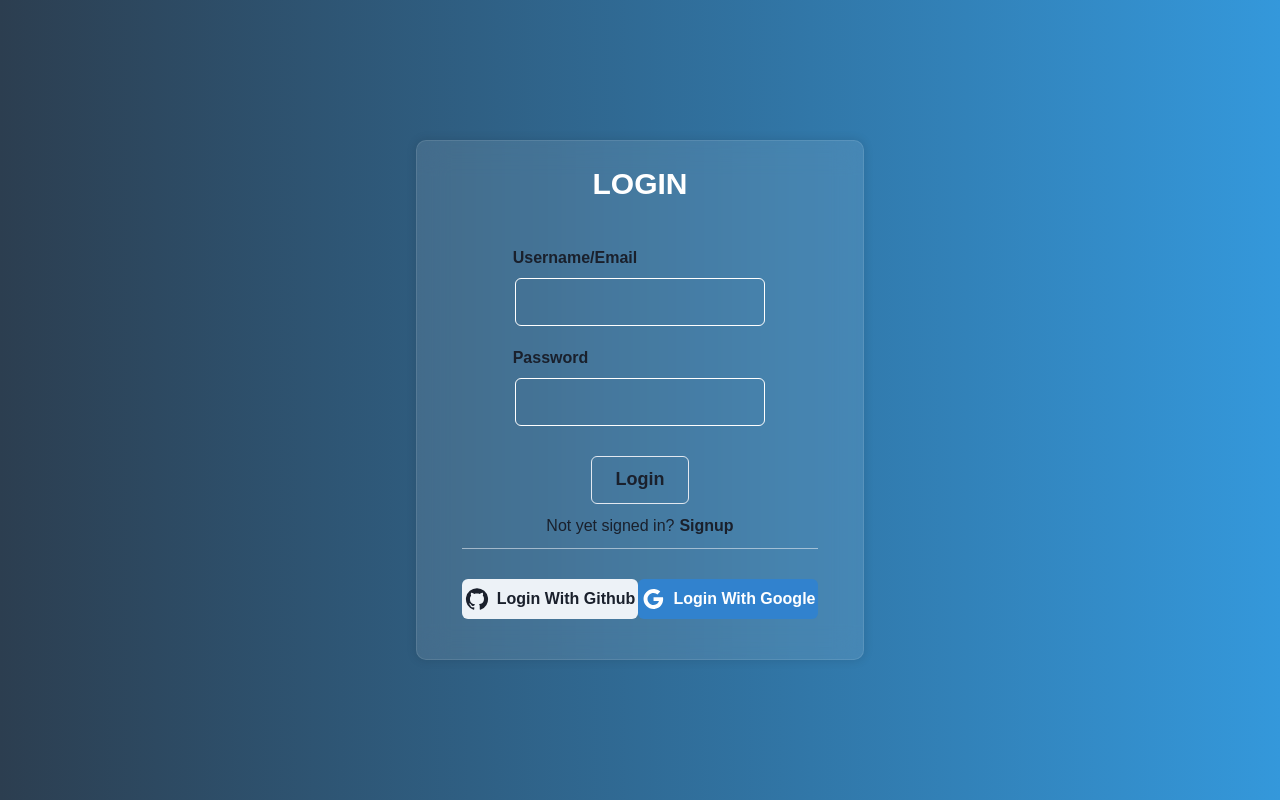
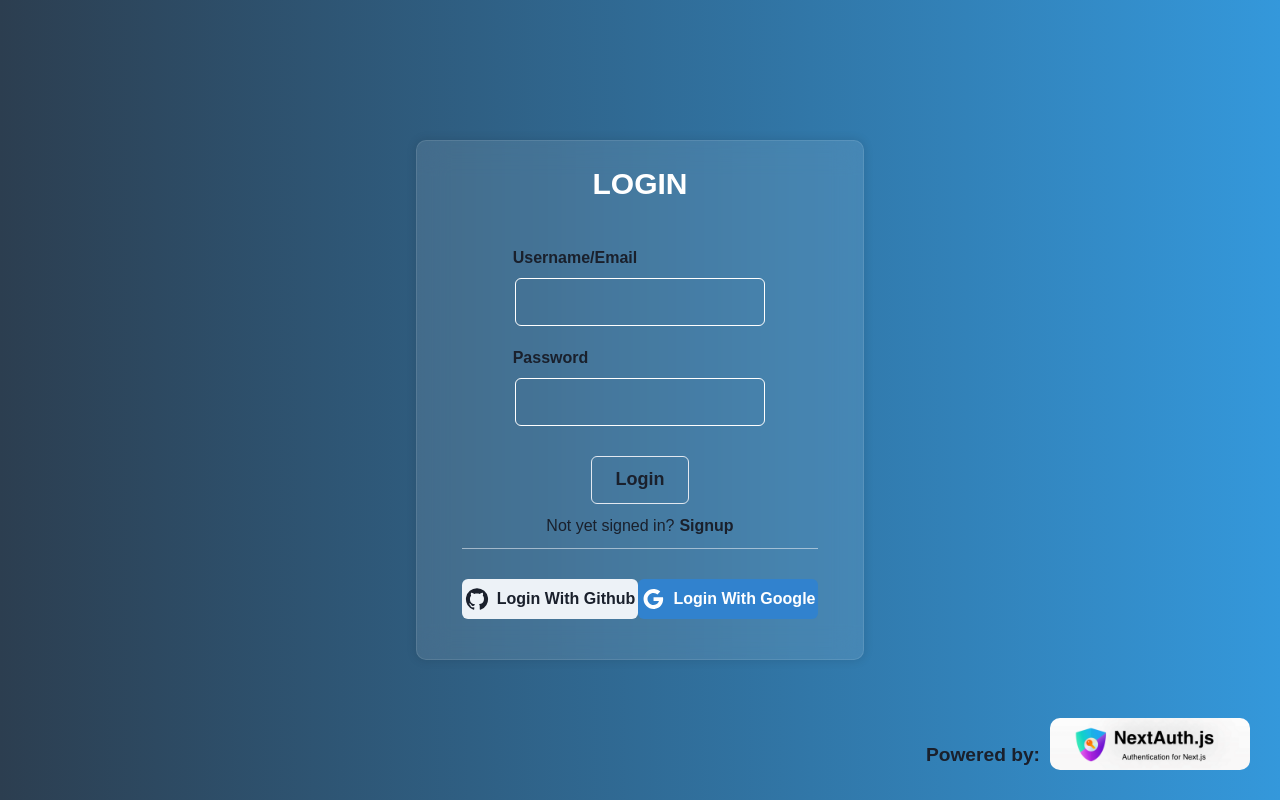
Before and after one commit to waleed2000x/NEXT-Dashboard, a Next.js app: page /login in a window 1280 px wide. Built offline with nearby package versions, Linux system fonts and the light colour scheme.

Commit message:
Next Auth config

```diff
--- a/app/login/page.js
+++ b/app/login/page.js
@@ -11,6 +11,7 @@ import GitHubIcon from "@mui/icons-material/GitHub";
 import GoogleIcon from "@mui/icons-material/Google";
 import { signIn } from "next-auth/react"; // Import signIn from next-auth/react
 import Link from "next/link";
+import Image from "next/image";
 
 export default function LoginPage() {
   const handleGitHubSignIn = () => {
@@ -65,6 +66,17 @@ export default function LoginPage() {
           </FormControl>
         </div>
       </div>
+      <div className="powered">
+        <p>
+          <b>Powered by:</b>
+        </p>
+        <Image
+          src="/images/NextAuth.png"
+          alt="NextAuth"
+          width={200}
+          height={200}
+        />
+      </div>
     </div>
   );
 }
--- a/app/scss/index.css
+++ b/app/scss/index.css
@@ -258,4 +258,18 @@
   justify-content: space-between;
   margin-top: 30px;
   width: 100%;
+}
+.parent-login .powered {
+  position: absolute;
+  bottom: 30px;
+  right: 30px;
+  display: flex;
+  align-items: flex-end;
+}
+.parent-login .powered img {
+  border-radius: 10px;
+  margin-left: 10px;
+}
+.parent-login .powered p {
+  font-size: larger;
 }/*# sourceMappingURL=index.css.map */
--- a/app/scss/index.scss
+++ b/app/scss/index.scss
@@ -263,4 +263,18 @@ $ComponentBackground: rgb(12, 13, 20);
       }
     }
   }
+  .powered {
+    position: absolute;
+    bottom: 30px;
+    right: 30px;
+    display: flex;
+    align-items: flex-end;
+    & img {
+      border-radius: 10px;
+      margin-left: 10px;
+    }
+    & p {
+      font-size: larger;
+    }
+  }
 }
```
Also changed, not shown: 1 other file (tests, documents, lock files or other folders).
